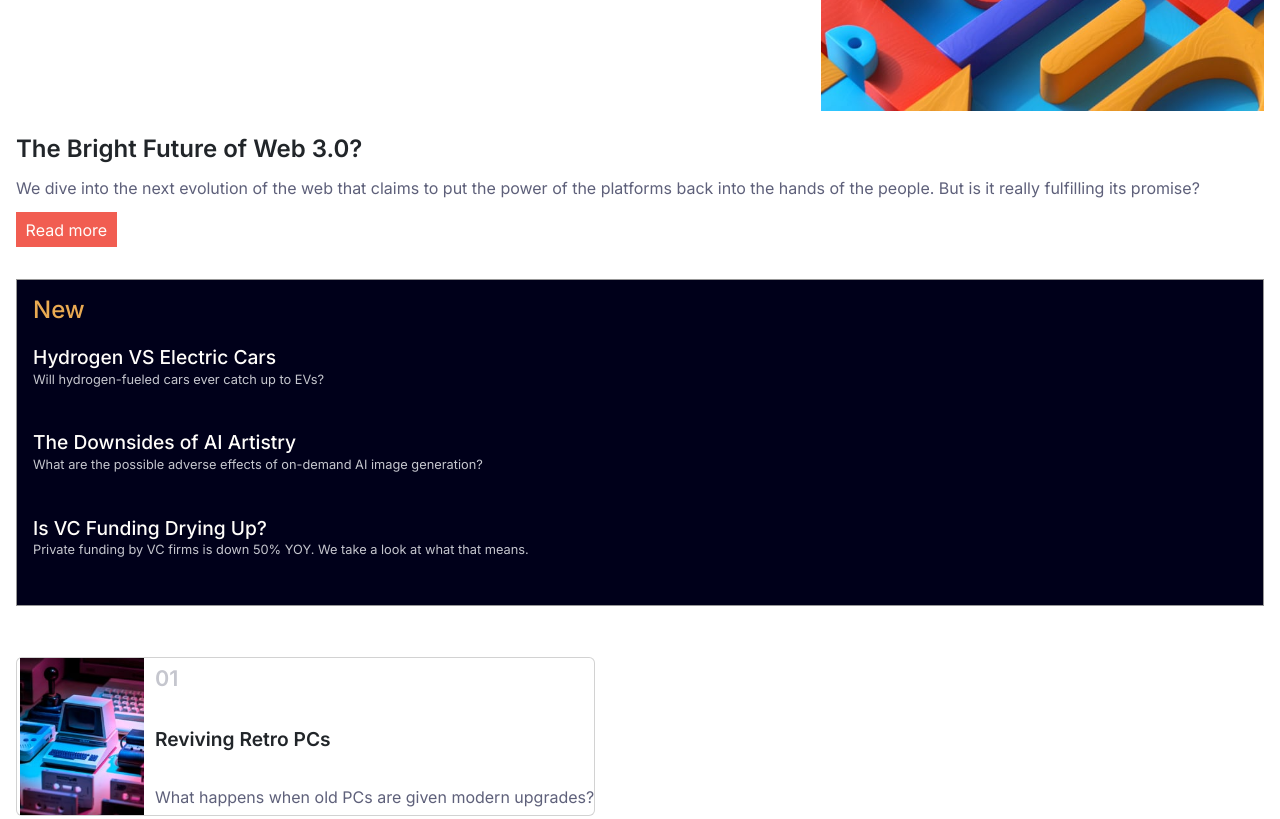
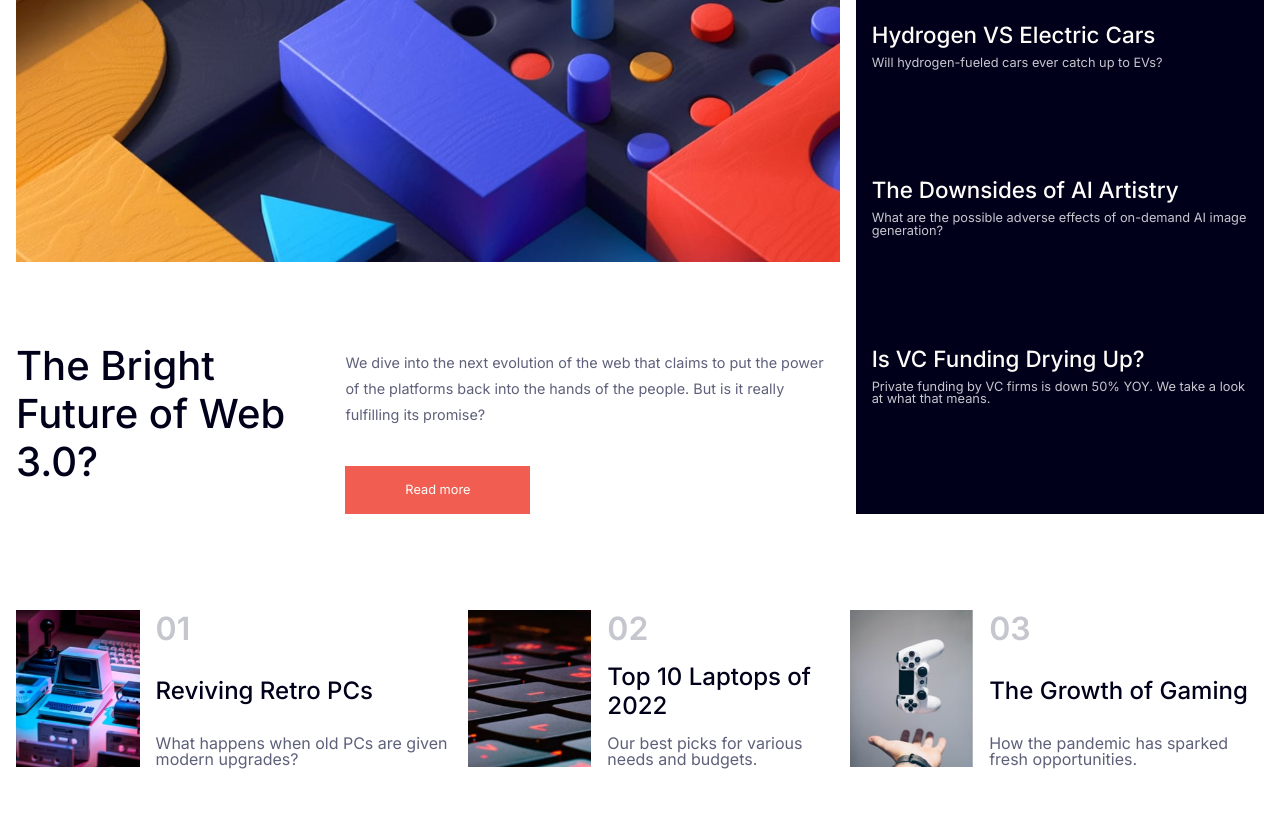
Before and after one commit to ArmanBhatia0100/NewsHomepage, a plain HTML site: page news-homepage-main/index.html in a window 1280 px wide. Shown: the part 300-1119 px from the top of the page. Drawn offline with nearby package versions, Linux system fonts and the light colour scheme.

Commit message:
Final commit for the desktop version

```diff
--- a/news-homepage-main/index.html
+++ b/news-homepage-main/index.html
@@ -4,7 +4,7 @@
     <meta charset="UTF-8" />
     <meta name="viewport" content="width=device-width, initial-scale=1.0" />
 
-    <title>Frontend Mentor | News homepage</title>
+    <title>News homepage</title>
     <link rel="preconnect" href="https://fonts.googleapis.com" />
     <link rel="preconnect" href="https://fonts.gstatic.com" crossorigin />
     <link
@@ -74,12 +74,10 @@
               </div>
             </div>
           </div>
-
-        <div class="banner">
-          <img src="./assets/images/image-web-3-mobile.jpg" alt="Image web 3" />
-        </div>
+        </nav>
       </header>
       <main>
+        <div class="banner"></div>
         <section class="sec sec-1">
           <h1>The Bright Future of Web 3.0?</h1>
           <p>
@@ -111,7 +109,7 @@
           </div>
         </section>
         <section class="sec sec-3">
-          <div class="card">
+          <div class="cardC">
             <div>
               <img src="./assets/images/image-retro-pcs.jpg" alt="" />
             </div>
@@ -122,7 +120,7 @@
               <p>What happens when old PCs are given modern upgrades?</p>
             </div>
           </div>
-          <div class="card">
+          <div class="cardC">
             <div>
               <img src="./assets/images/image-top-laptops.jpg" alt="img" />
             </div>
@@ -133,7 +131,7 @@
               <p>Our best picks for various needs and budgets.</p>
             </div>
           </div>
-          <div class="card">
+          <div class="cardC">
             <div>
               <img src="./assets/images/image-gaming-growth.jpg" alt="img" />
             </div>
--- a/news-homepage-main/styles.scss
+++ b/news-homepage-main/styles.scss
@@ -129,25 +129,23 @@ body {
   overflow-x: hidden;
   font-size: 16px;
 }
+.wrapper {
+  padding: 1rem;
+}
 
-@media screen and (min-width: 375px) {
-  .wrapper {
-    padding: 1rem;
-  }
-
+@media screen and (min-width: 300px) and (max-width: 800px) {
   header {
     .navbar {
       margin: 1rem 0;
     }
-    .banner {
-      img {
-        width: 100%;
-        height: 100%;
-        object-fit: fill;
-      }
-    }
   }
   main {
+    .banner {
+      background-image: url(./assets/images/image-web-3-desktop.jpg);
+      grid-area: banner;
+      width: 100%;
+      background-size: cover;
+    }
     .sec-1 {
       margin: 1rem 0;
       margin-bottom: 2rem;
@@ -198,11 +196,9 @@ body {
       margin: 1rem 0;
       display: flex;
       flex-direction: column;
-      align-items: flex-start;
-      .card {
+      .cardC {
         display: flex;
         flex-direction: row;
-        justify-content: center;
         margin: 1.2rem 0;
         img {
           width: 130px;
@@ -239,10 +235,121 @@ body {
   }
 }
 
-<<<<<<< HEAD:news-homepage-main/style.scss
-@media screen and (min-width: 700px) {
-=======
-@media screen and (min-width: 750px) {
+@media screen and (min-width: 800px) {
+  main {
+    display: grid;
+    row-gap: 4rem;
+    grid-template-columns: auto auto auto;
+    grid-template-rows: auto auto auto;
+    grid-template-areas:
+      "banner banner sec2"
+      "sec1 sec1 sec2"
+      "sec3 sec3 sec3";
+    margin-bottom: 7rem;
+  }
 
->>>>>>> main:news-homepage-main/styles.scss
+  .banner {
+    background-image: url(./assets/images/image-web-3-desktop.jpg);
+    grid-area: banner;
+    width: 100%;
+    min-height: 60vh;
+    background-size: cover;
+  }
+
+  .sec-1 {
+    grid-area: sec1;
+    padding-top: 1rem;
+    display: grid;
+    grid-template-columns: 1fr 1.5fr;
+    grid-template-rows: max-content 20px;
+    grid-template-areas: "title desc" ". btn";
+    align-items: flex-end;
+
+    h1 {
+      grid-area: title;
+      font-size: 2.5rem;
+      color: #00001a;
+    }
+    p {
+      grid-area: desc;
+      align-self: baseline;
+
+      padding-top: 0.5rem;
+
+      font-size: 0.9rem;
+      line-height: 26px;
+      color: #5e607a;
+    }
+    button {
+      grid-area: btn;
+      justify-self: flex-start;
+      width: 185px;
+      height: 48px;
+      background-color: #f15d51;
+      outline: none;
+      border: none;
+      cursor: pointer;
+      color: #fffdfa;
+      font-size: 0.8rem;
+    }
+  }
+  .sec-2 {
+    grid-area: sec2;
+
+    display: flex;
+    flex-direction: column;
+    justify-content: space-evenly;
+    margin-left: 1rem;
+    padding: 0 1rem;
+    background-color: #00001a;
+    h1 {
+      font-size: 2.5rem;
+      color: #e9aa52;
+    }
+    h3 {
+      color: #fffdfa;
+      font-size: 1.4rem;
+    }
+    p {
+      color: #c5c6ce;
+      font-size: 0.8rem;
+      font-weight: 400;
+    }
+  }
+  .sec-3 {
+    grid-area: sec3;
+    display: flex;
+    flex-direction: row;
+    margin-top: 2rem;
+    .cardC {
+      display: flex;
+      flex-direction: row;
+      img {
+        max-height: 157px;
+        max-width: 130px;
+      }
+      .content_container {
+        display: flex;
+        flex-direction: column;
+        justify-content: space-between;
+        margin-left: 1rem;
+        .cardNumber {
+          color: #c5c6ce;
+          font-size: 2rem;
+          font-weight: 600;
+          margin: 0 !important;
+        }
+        h3 {
+          color: #00001a;
+          font-size: 1.5rem;
+          margin: 0 !important;
+        }
+        p {
+          margin: 0;
+          color: #5e607a;
+          font-size: 1rem;
+        }
+      }
+    }
+  }
 }
```
Also changed, not shown: news-homepage-main/styles.css, 1 other file.
